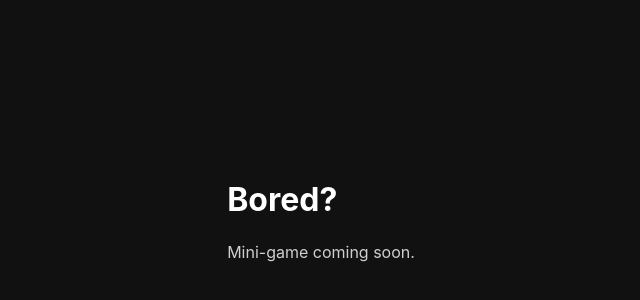
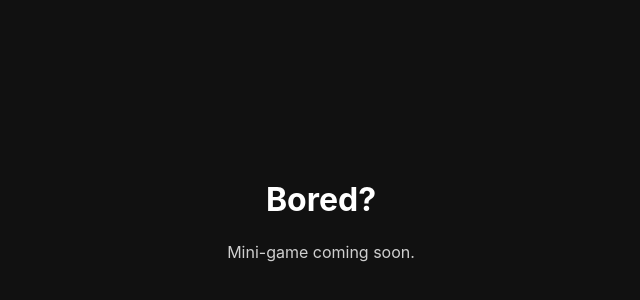
Before and after one commit to Flushimoto/TOILETCOIN, a Next.js app: page /bored in a window 1280 px wide. Shown: the part 172-472 px from the top of the page, without its empty margins (319-959 px from the left). Built offline with nearby package versions, Linux system fonts and the light colour scheme.

Commit message:
Update page.tsx

```diff
--- a/app/bored/page.tsx
+++ b/app/bored/page.tsx
@@ -1,8 +1,20 @@
 export default function Page() {
-  return <main style={{ color: '#fff', background: '#111', minHeight: '100vh', display: 'grid', placeItems: 'center' }}>
-    <div>
-      <h1 style={{ margin: 0 }}>Bored?</h1>
-      <p style={{ opacity: 0.8 }}>Mini-game coming soon.</p>
-    </div>
-  </main>;
+  return (
+    <main
+      style={{
+        color: '#fff',
+        background: '#111',
+        minHeight: '100vh',
+        display: 'grid',
+        placeItems: 'center',
+        textAlign: 'center',
+        padding: 24,
+      }}
+    >
+      <div>
+        <h1 style={{ margin: 0 }}>Bored?</h1>
+        <p style={{ opacity: 0.8 }}>Mini-game coming soon.</p>
+      </div>
+    </main>
+  );
 }
```
